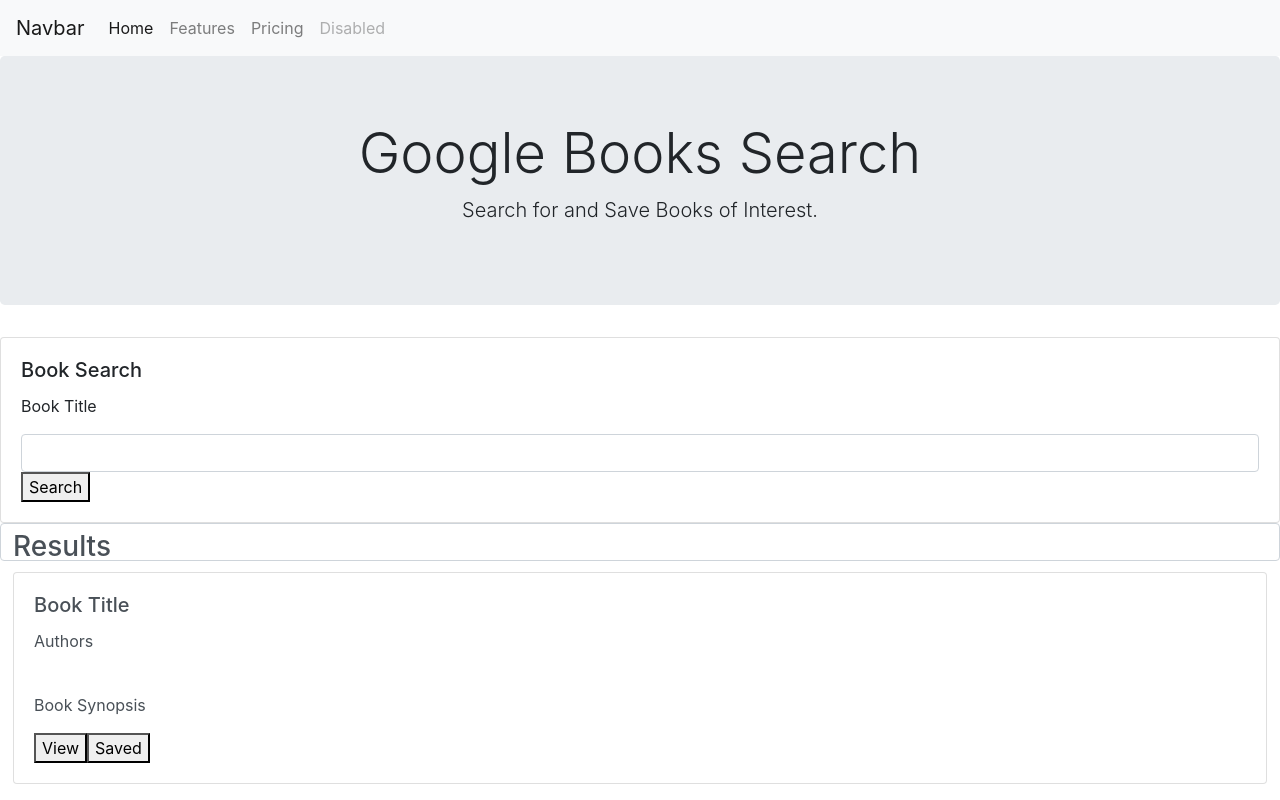
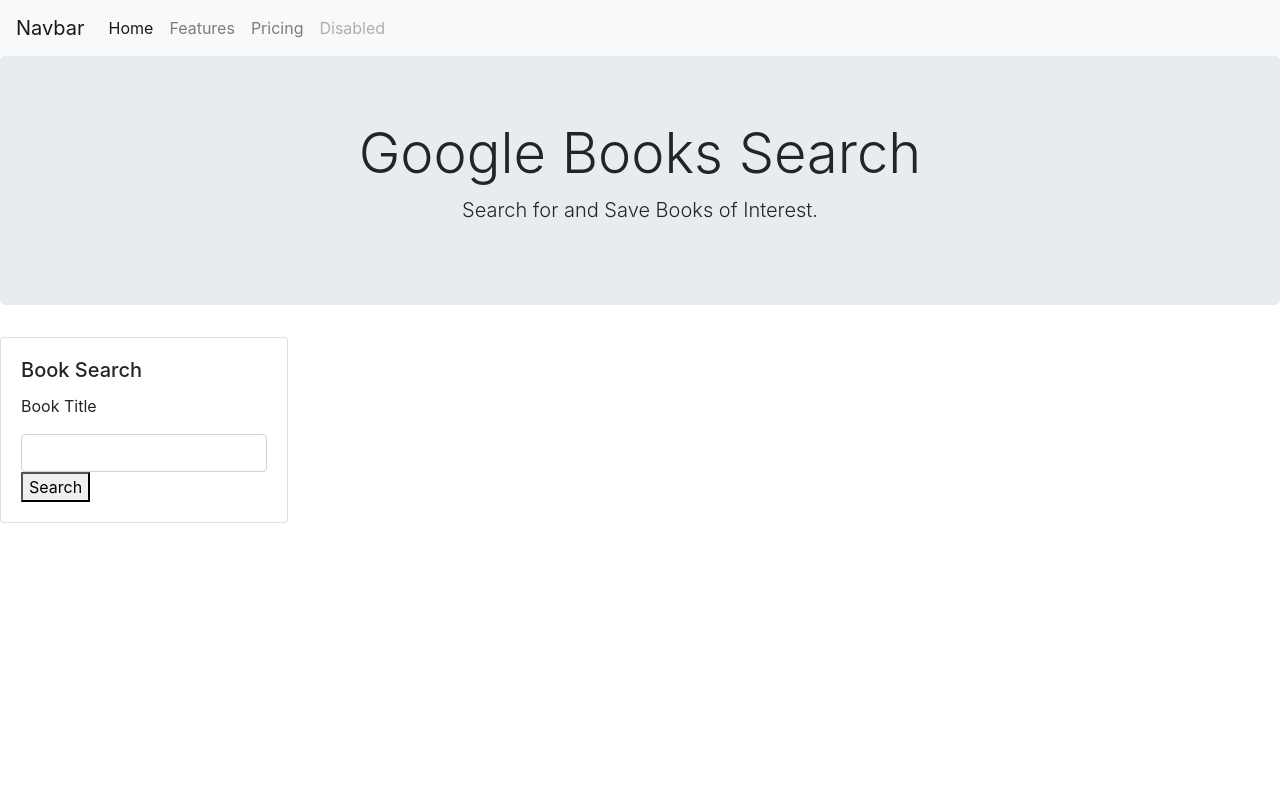
Before and after one commit to jeverett93/bookstobuy, a React (Create React App) app in the folder client/: page / in a window 1280 px wide. Built offline with nearby package versions, Linux system fonts and the light colour scheme.

Commit message:
search results appearing in browser

```diff
--- a/client/src/components/Navbar/index.js
+++ b/client/src/components/Navbar/index.js
@@ -37,7 +37,7 @@ function Navbar() {
                         <a
                             className="nav-link disabled"
                             href="#"
-                            tabindex="-1"
+                            tabIndex="-1"
                             aria-disabled="true">
                             Disabled
                         </a>
--- a/client/src/components/Resultform/index.js
+++ b/client/src/components/Resultform/index.js
@@ -1,16 +1,16 @@
 import React from "react";
 
-function Resultform() {
+function Resultform(props) {
     return (
         <form className="form-control">
             <h3>Results</h3>
-            <div className="card" style={{ width: "18rem;" }}>
+            <div className="card" style={{ width: "18rem" }}>
                 <div className="card-body">
-                    <h5 className="card-title">Book Title</h5>
-                    <p className="card-text">Authors</p>
-                    <img />
-                    <p className="card-text">Book Synopsis</p>
-                    <button>View</button>
+    <h5 className="card-title">Book Title: {props.title}</h5>
+    <p className="card-text">Authors: {props.authors}</p>
+                    <img image={props.image}/>
+                    <p className="card-text">Book Synopsis: {props.authors}</p>
+                    <button href={props.link}>View</button>
                     <button>Saved</button>
                 </div>
             </div>
--- a/client/src/components/Textbox/index.js
+++ b/client/src/components/Textbox/index.js
@@ -2,7 +2,7 @@ import React from "react";
 
 function Textbox(props) {
     return (
-        <div className="card" style={{ width: "18rem;" }}>
+        <div className="card" style={{ width: "18rem" }}>
             <div className="card-body">
                 <h5 className="card-title">Book Search</h5>
                 <p className="card-text">Book Title</p>
--- a/client/src/pages/Search.js
+++ b/client/src/pages/Search.js
@@ -29,8 +29,18 @@ function Search() {
                 searchTerm = {searchTerm}
                 onClick = {searchBooks}
             />
-            {/* map function */}
-            <Resultform />
+
+            {books.map((book, index) => (
+                <Resultform
+                key={index}
+                title={book.volumeInfo.title}
+                authors={book.volumeInfo.authors}
+                description={book.volumeInfo.description}
+                image={book.volumeInfo.imageLinks.thumbnail}
+                link={book.volumeInfo.infoLink}
+                />
+            ))}
+
         </>
     );
 }
```
